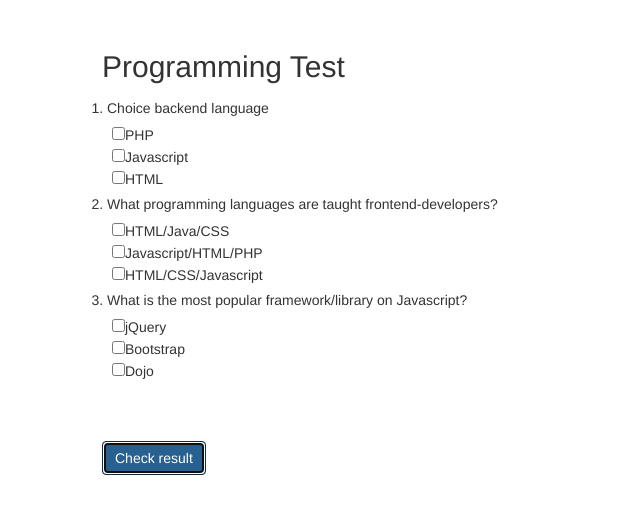
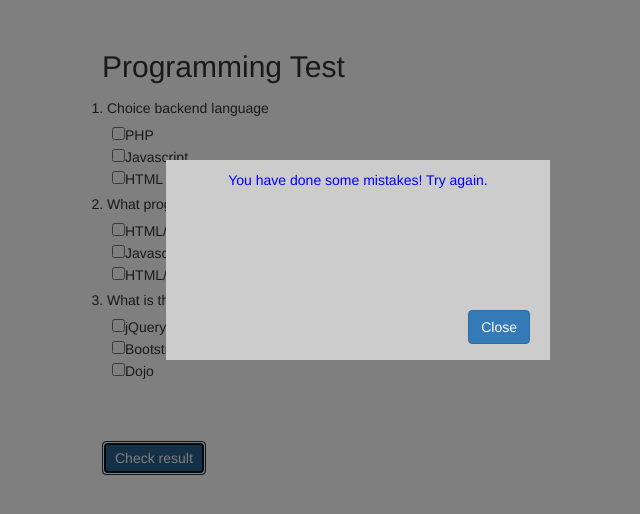
Before and after one commit to andreusfreeman/homework_JS, a plain HTML site: page hw_13-14/index.html in a window 1280 px wide. Both pictures are taken after a click on the button "Check result". Shown: the whole page, without its empty margins (218-858 px from the left). Drawn offline with nearby package versions, Linux system fonts and the light colour scheme.

Commit message:
done homework 13-14

```diff
--- a/hw_13-14/css/style.css
+++ b/hw_13-14/css/style.css
@@ -1,6 +1,36 @@
 * {
   padding: 0;
   margin: 0;
+}
+/*body {
+  position: relative;
+}*/
+.modal-back {
+  position: absolute;
+  left: 0;
+  top: 0;
+  width: 100%;
+  height: 100%;
+  background-color: rgba(0, 0, 0, 0.5);
+  display: none;
+}
+.modal-window {
+  position: absolute;
+  left: 30%;
+  top: 20%;
+  width: 30%;
+  height: 200px;
+  background-color: #cccccc;
+}
+.result-info {
+  height: 130px;
+  margin: 10px;
+  color: blue;
+  text-align: center;
+}
+.button-close {
+  float: right;
+  margin-right: 20px;
 }
 .template-simple {
  width: 50%;
--- a/hw_13-14/index.html
+++ b/hw_13-14/index.html
@@ -7,7 +7,7 @@
     <script src="https://ajax.googleapis.com/ajax/libs/jquery/1.12.2/jquery.min.js"></script>
     <script src="https://cdn.jsdelivr.net/lodash/4.12.0/lodash.min.js"></script>
     <link rel="stylesheet" href="https://maxcdn.bootstrapcdn.com/bootstrap/3.3.6/css/bootstrap.min.css" integrity="sha384-1q8mTJOASx8j1Au+a5WDVnPi2lkFfwwEAa8hDDdjZlpLegxhjVME1fgjWPGmkzs7" crossorigin="anonymous">
-    <script src="js/script.js"></script>
+
     <script src="js/template_script.js"></script>
   </head>
   <body>
@@ -30,8 +30,15 @@
       <h2>Programming Test</h2>
     </div>
     <div class="button-check">
-      <button class="btn btn-primary" onclick="checkResult()">Check result</button>
+      <button class="btn btn-primary check-result">Check result</button>
     </div>
-
+    <div class="modal-back">
+      <div class="modal-window">
+        <div class="result-info">
+        </div>
+        <button class="btn btn-primary button-close">Close</button>
+      </div>
+    </div>
+    <script src="js/script.js"></script>
   </body>
 </html>
--- a/hw_13-14/js/script.js
+++ b/hw_13-14/js/script.js
@@ -21,12 +21,17 @@ $(function(){
   var content = tmpl(html, data);
   $('.template-simple').append(content);
 });
-function checkResult(){
+
+document.querySelector('.check-result').addEventListener('click', function(){
   var rightAnswer = [];
+  var checkQuantity = 0;
   for (var answ in data){
     if (typeof data[answ] == 'object') {
       for (var i = 0; i < data[answ].length; i++) {
         rightAnswer.push(data[answ][i][1]);
+        if (data[answ][i][1]){
+          checkQuantity += 1;
+        }
       }
     }
   }
@@ -36,15 +41,29 @@ function checkResult(){
     if (a[i].checked) {
       if (rightAnswer[i]) {
         flag = true;
+        checkQuantity -= 1;
       } else {
         break;
       }
     }
   }
-  if (flag) {
-    console.log('OK');
+  if (flag && checkQuantity === 0) {
+    var mod = document.querySelector('.modal-back');
+    document.querySelector('.result-info').innerHTML = 'WIN';
+    mod.style.display = 'block';
   }
   else {
-    console.log('bad result!');
+    var mod = document.querySelector('.modal-back');
+    document.querySelector('.result-info').innerHTML = 'You have done some mistakes! Try again.';
+    mod.style.display = 'block';
   }
-}
+})
+var elem = document.querySelector('.button-close');
+elem.addEventListener('click', function() {
+  document.querySelector('.modal-back').style.display = 'none';
+  document.querySelector('.result-info').innerHTML = '';
+  var checkBox = document.getElementsByTagName('input');
+  for ( var i = 0; i < checkBox.length; i++){
+    checkBox[i].checked = false;
+  }
+});
```
